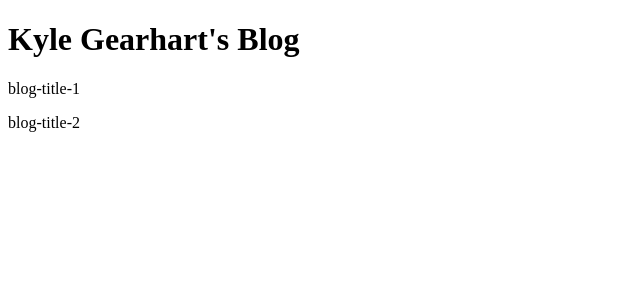
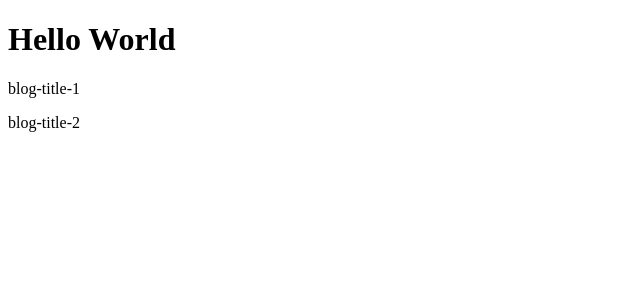
Before and after one commit to kylegearhart/personal-blog, an Angular app in the folder frontend/: page /blog in a window 1280 px wide. Shown: the top 300 px of the page, without its empty margins (0-640 px from the left). Built offline with nearby package versions, Linux system fonts and the light colour scheme.

Commit message:
change blog name

```diff
--- a/frontend/src/app/app.component.html
+++ b/frontend/src/app/app.component.html
@@ -1,4 +1,4 @@
-<h1>Kyle Gearhart's Blog</h1>
+<h1>Hello World</h1>
 <div *ngFor="let article of blogArticles">
   <app-blog-article-summary title="{{article.title}}"></app-blog-article-summary>
 </div>
```
Also changed, not shown: 1 other file (tests, documents, lock files or other folders).
